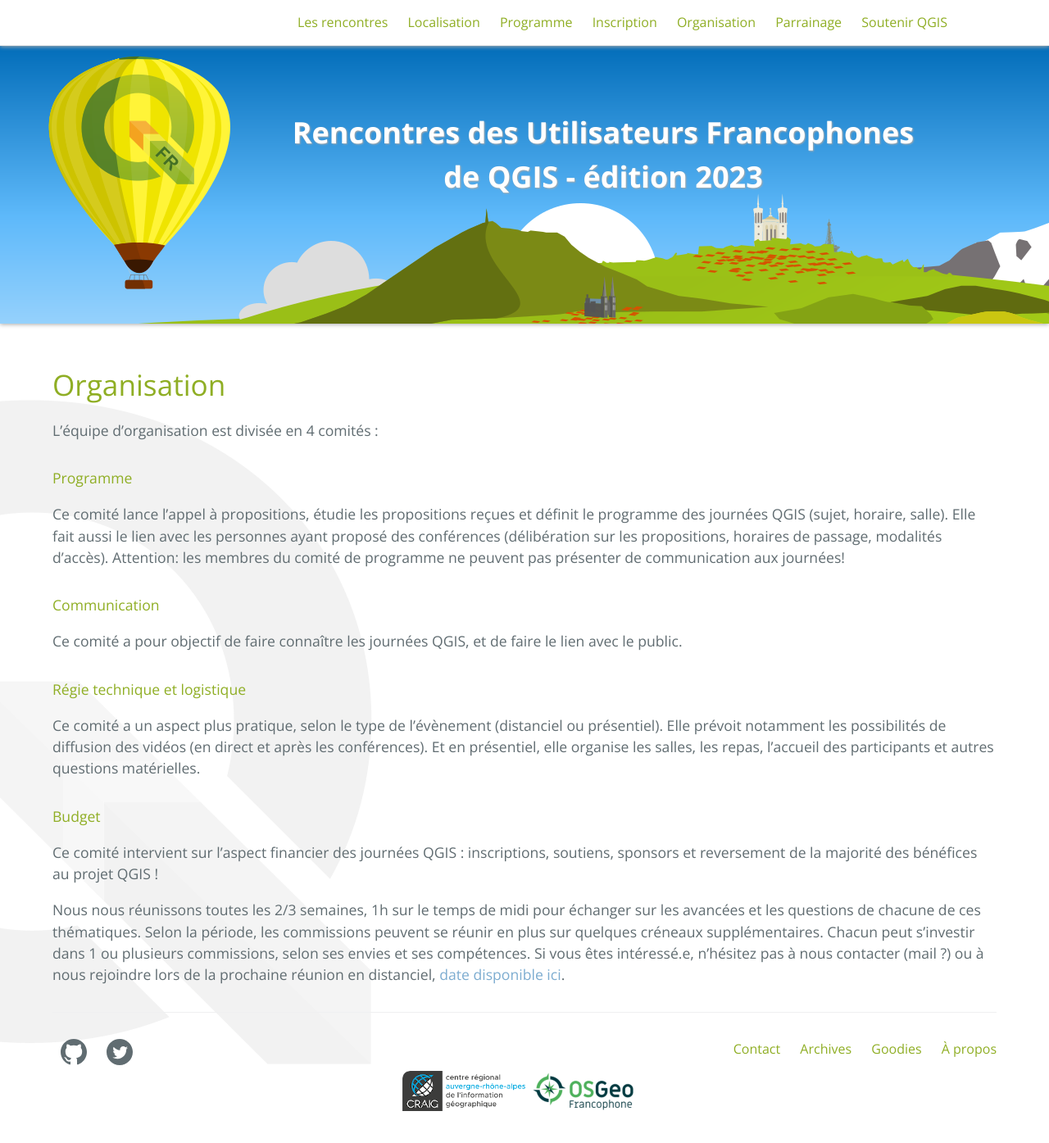
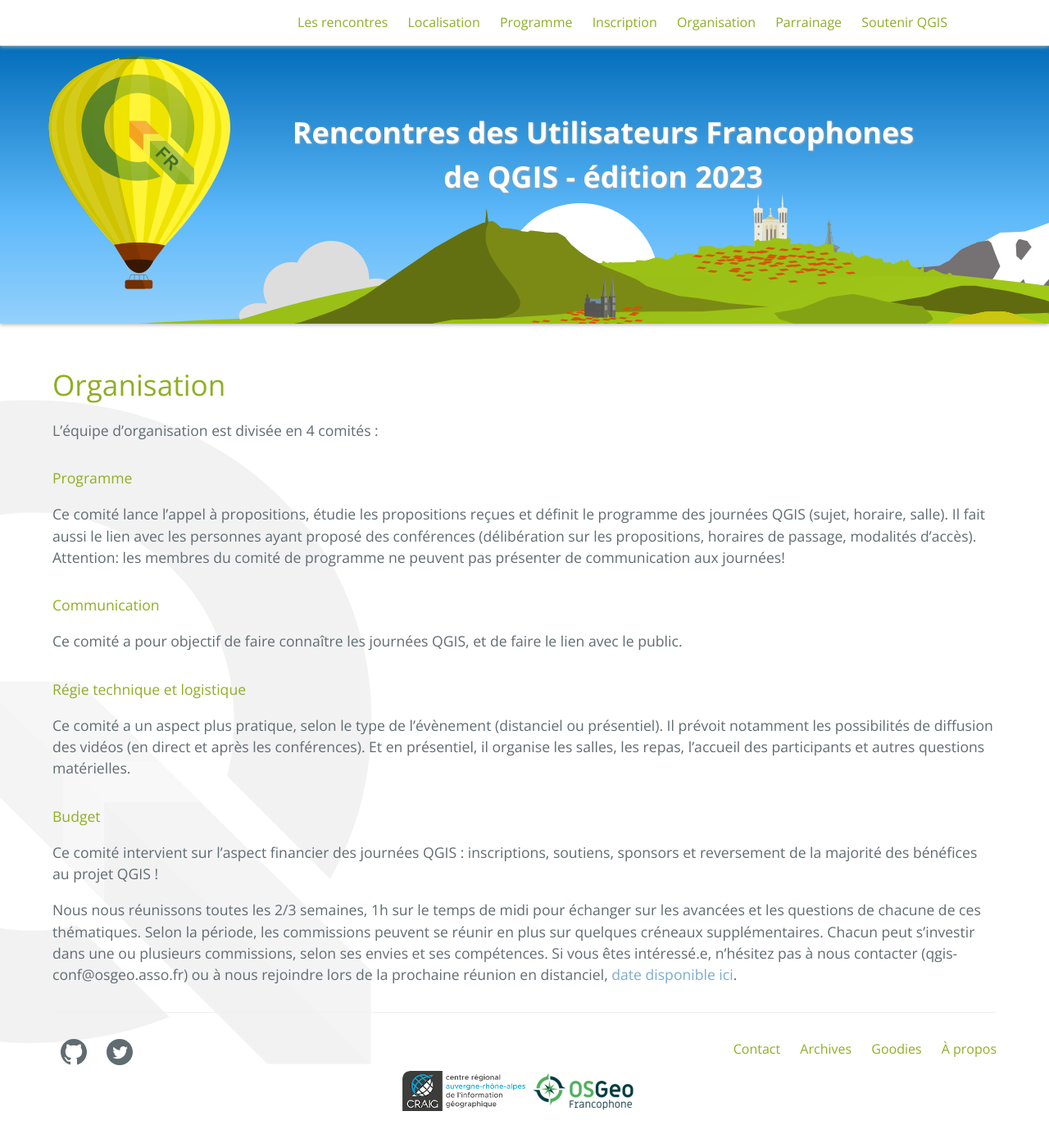
Before and after one commit to OSGeo-fr/QGIS-conf-fr-website, a Jekyll site: the page built from z27_organisation.md, in a window 1280 px wide and 1400 px high. Shown: the top 1395 px of the window at 82% size. Built offline with Jekyll 4.4.1, drawn with Linux system fonts in a browser that asks for light colours.

Commit message:
quelques corrections

```diff
--- a/z27_organisation.md
+++ b/z27_organisation.md
@@ -9,7 +9,7 @@ L’équipe d’organisation est divisée en 4 comités :
 
 
 #### Programme
-Ce comité lance l'appel à propositions, étudie les propositions reçues et définit le programme des journées QGIS (sujet, horaire, salle). Elle fait aussi le lien avec les personnes ayant proposé des conférences (délibération sur les propositions, horaires de passage, modalités d'accès).
+Ce comité lance l'appel à propositions, étudie les propositions reçues et définit le programme des journées QGIS (sujet, horaire, salle). Il fait aussi le lien avec les personnes ayant proposé des conférences (délibération sur les propositions, horaires de passage, modalités d'accès).
 Attention: les membres du comité de programme ne peuvent pas présenter de communication aux journées!
 
 
@@ -18,7 +18,7 @@ Ce comité a pour objectif de faire connaître les journées QGIS, et de faire l
 
 
 #### Régie technique et logistique
-Ce comité a un aspect plus pratique, selon le type de l’évènement (distanciel ou présentiel). Elle prévoit notamment les possibilités de diffusion des vidéos (en direct et après les conférences). Et en présentiel, elle organise les salles, les repas, l’accueil des participants et autres questions matérielles.
+Ce comité a un aspect plus pratique, selon le type de l’évènement (distanciel ou présentiel). Il prévoit notamment les possibilités de diffusion des vidéos (en direct et après les conférences). Et en présentiel, il organise les salles, les repas, l’accueil des participants et autres questions matérielles.
 
 
 #### Budget
@@ -27,5 +27,5 @@ Ce comité intervient sur l’aspect financier des journées QGIS : inscriptions
 
 Nous nous réunissons toutes les 2/3 semaines, 1h sur le temps de midi pour échanger sur les avancées et les questions de chacune de ces thématiques.
 Selon la période, les commissions peuvent se réunir en plus sur quelques créneaux supplémentaires.
-Chacun peut s’investir dans 1 ou plusieurs commissions, selon ses envies et ses compétences.
-Si vous êtes intéressé.e, n’hésitez pas à nous contacter (mail ?) ou à nous rejoindre lors de la prochaine réunion en distanciel, [date disponible ici](https://gitlab.com/osgeo-fr/journees_qgis/-/issues/?sort=created_date&state=opened&label_name%5B%5D=R%C3%A9union&first_page_size=20).
+Chacun peut s’investir dans une ou plusieurs commissions, selon ses envies et ses compétences.
+Si vous êtes intéressé.e, n’hésitez pas à nous contacter (qgis-conf@osgeo.asso.fr) ou à nous rejoindre lors de la prochaine réunion en distanciel, [date disponible ici](https://gitlab.com/osgeo-fr/journees_qgis/-/issues/?sort=created_date&state=opened&label_name%5B%5D=R%C3%A9union&first_page_size=20).
```
